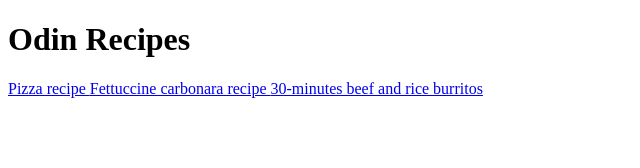
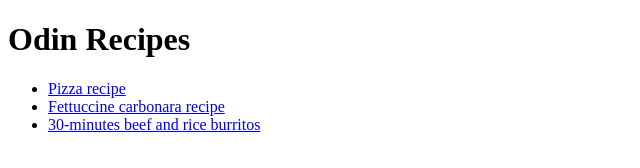
Before and after one commit to Star1xDev/odin-recipes, a plain HTML site: page index.html in a window 1280 px wide. Shown: the whole page, without its empty margins (0-640 px from the left). Drawn offline with Linux system fonts and the light colour scheme.

Commit message:
put recipe links in unordered list

```diff
--- a/index.html
+++ b/index.html
@@ -8,13 +8,27 @@
 <body>
 
     <h1>Odin Recipes</h1>
+    <ul>
+      <li>
         <a href="./recipes/pizza.html">
           Pizza recipe
         </a>
+      </li>
+      <li>
         <a href="./recipes/carbonara.html">
           Fettuccine carbonara recipe
         </a>
-    <a href="./recipes/beef_rice_burritos.html">30-minutes beef and rice burritos</a>
+      </li>
+      <li>
+        <a href="./recipes/beef_rice_burritos.html">
+          30-minutes beef and rice burritos
+        </a>
+      </li>
+    </ul>
+
+
+
+
 
 
 
```
Lines whose indentation alone changed are shown as unchanged.
